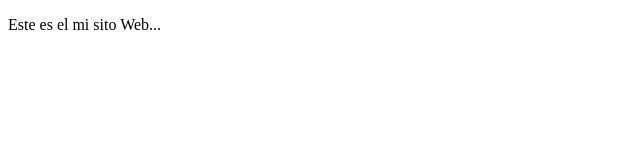
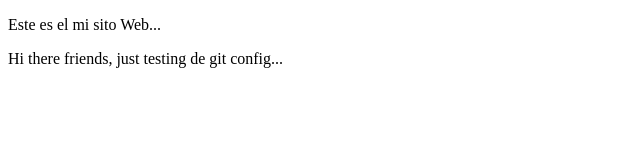
Before and after one commit to SergiOsp1407/projectDemoCursoPrework, a plain HTML site: page index.html in a window 1280 px wide. Shown: the whole page, without its empty margins (0-640 px from the left). Drawn offline with Linux system fonts and the light colour scheme.

Commit message:
Second commit

```diff
--- a/index.html
+++ b/index.html
@@ -8,6 +8,7 @@
 </head>
 <body>
     <p>Este es el mi sito Web...</p>
+    <p>Hi there friends, just testing de git config...</p>
 
 </body>
 </html>
```
